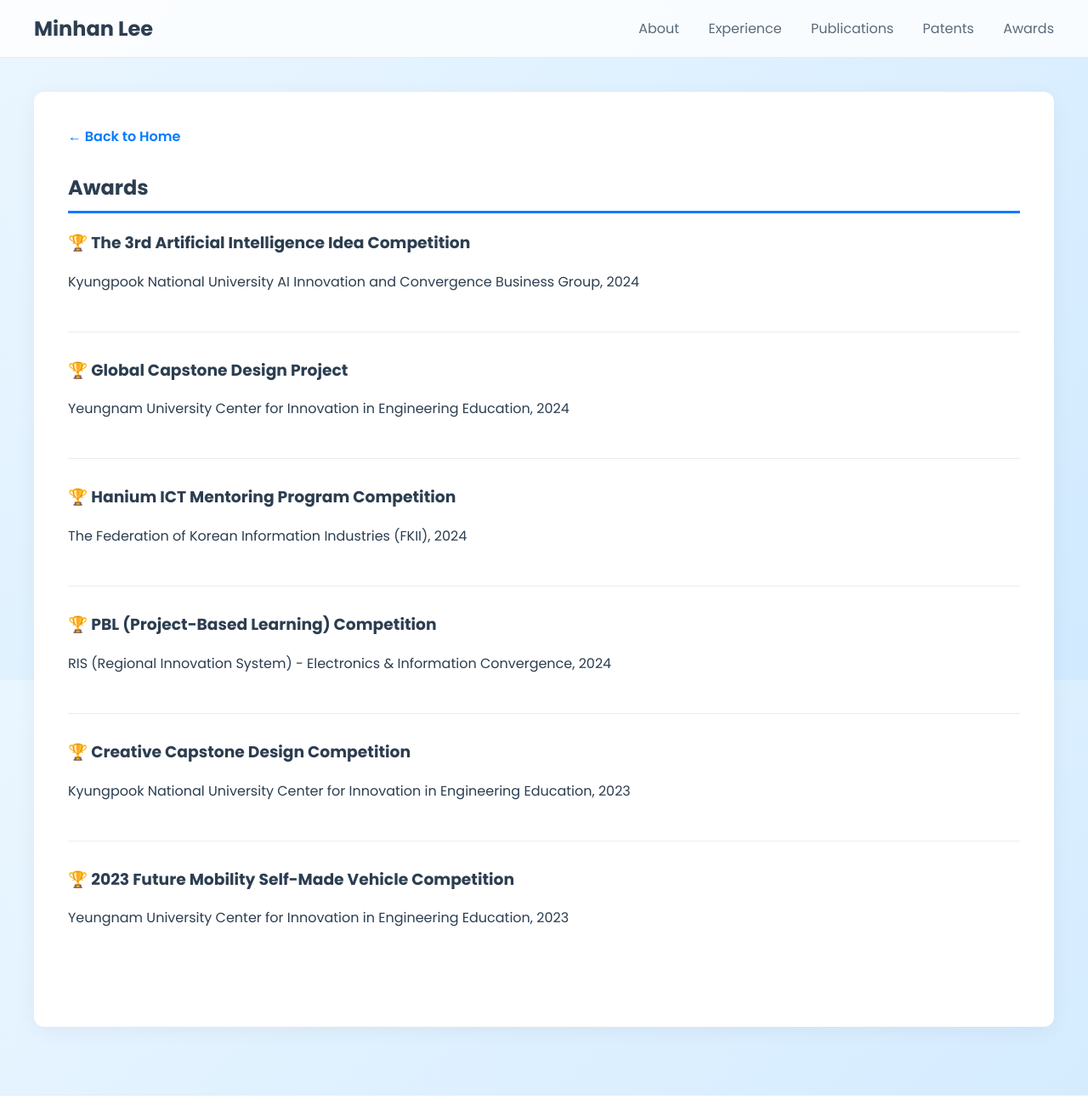
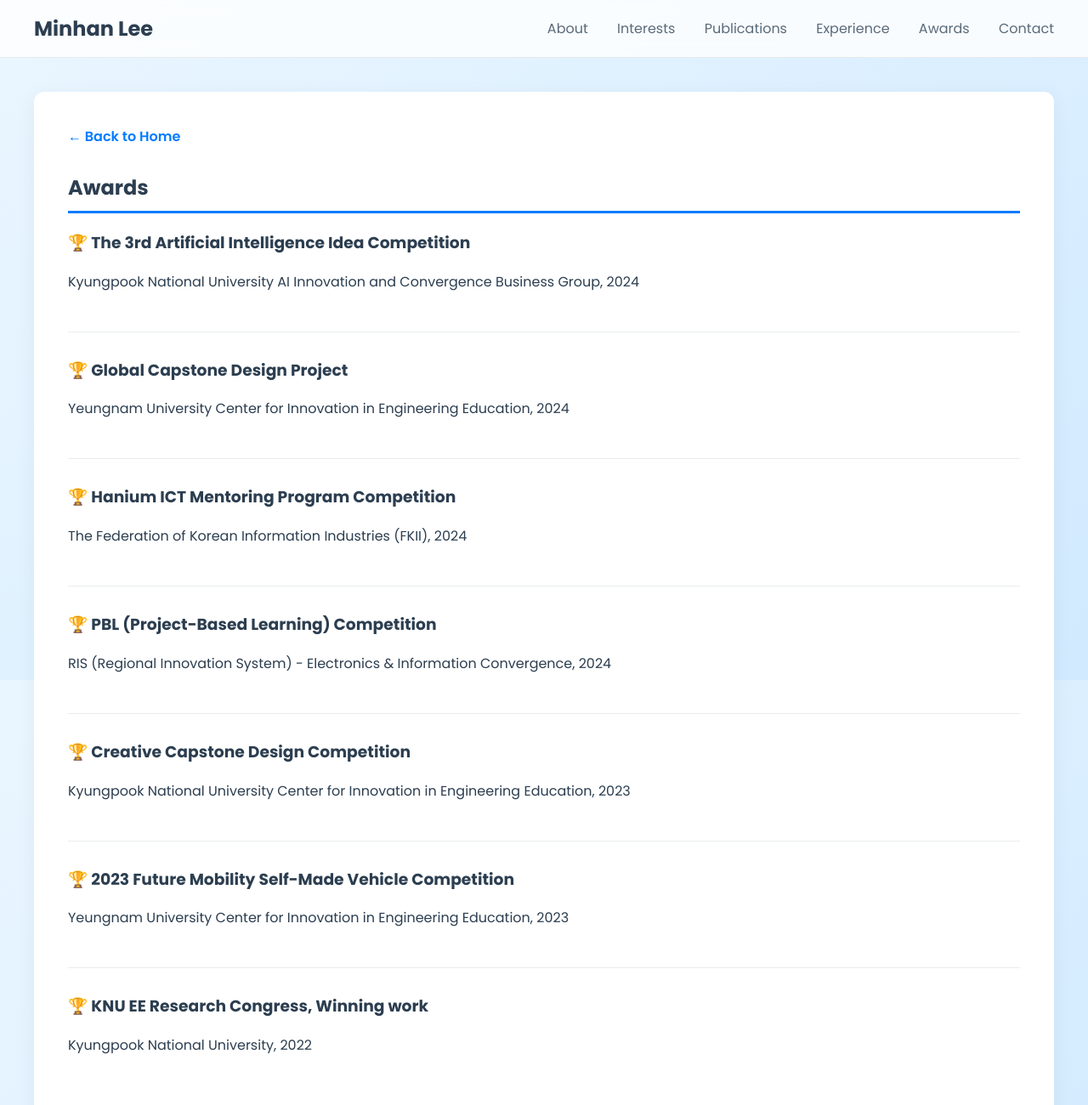
Before and after one commit to hanleeeeee/Min-Han-Lee.github.io, a plain HTML site: page awards.html in a window 1280 px wide. Shown: the top 1300 px of the page at 85% size. Drawn offline with Linux system fonts and the light colour scheme.

Commit message:
Update awards.html

```diff
--- a/awards.html
+++ b/awards.html
@@ -16,10 +16,11 @@
             <nav>
                  <ul>
                     <li><a href="about me.html">About</a></li>
+                    <li><a href="interests.html">Interests</a></li>
+                    <li><a href="publications.html">Publications</a></li>
                     <li><a href="experience.html">Experience</a></li>
-                    <li><a href="publications.html">Publications</a></li>
-                    <li><a href="patents.html">Patents</a></li>
                     <li><a href="awards.html">Awards</a></li>
+                    <li><a href="contact.html">Contact</a></li>
                 </ul>
             </nav>
         </div>
@@ -29,39 +30,34 @@
         <section>
             <a href="index.html" class="back-link">&larr; Back to Home</a>
             <h2>Awards</h2>
-
             <div class="detail-item">
                 <h3>🏆 The 3rd Artificial Intelligence Idea Competition</h3>
                 <p>Kyungpook National University AI Innovation and Convergence Business Group, 2024</p>
             </div>
-
             <div class="detail-item">
                 <h3>🏆 Global Capstone Design Project</h3>
                 <p>Yeungnam University Center for Innovation in Engineering Education, 2024</p>
             </div>
-
             <div class="detail-item">
                 <h3>🏆 Hanium ICT Mentoring Program Competition</h3>
                 <p>The Federation of Korean Information Industries (FKII), 2024</p>
             </div>
-
             <div class="detail-item">
                 <h3>🏆 PBL (Project-Based Learning) Competition</h3>
                 <p>RIS (Regional Innovation System) - Electronics & Information Convergence, 2024</p>
             </div>
-
             <div class="detail-item">
                 <h3>🏆 Creative Capstone Design Competition</h3>
                 <p>Kyungpook National University Center for Innovation in Engineering Education, 2023</p>
             </div>
-
             <div class="detail-item">
                 <h3>🏆 2023 Future Mobility Self-Made Vehicle Competition</h3>
                 <p>Yeungnam University Center for Innovation in Engineering Education, 2023</p>
             </div>
-
-
-
+            <div class="detail-item">
+                <h3>🏆 KNU EE Research Congress, Winning work</h3>
+                <p>Kyungpook National University, 2022</p>
+            </div>
         </section>
     </main>
 
```
